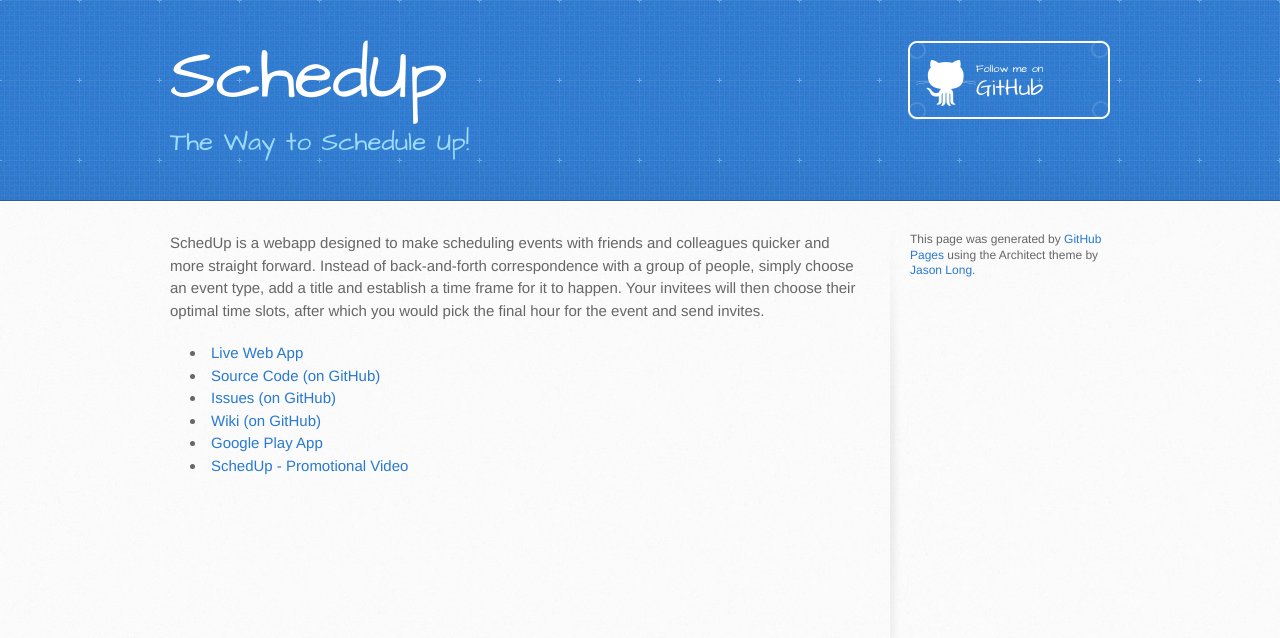
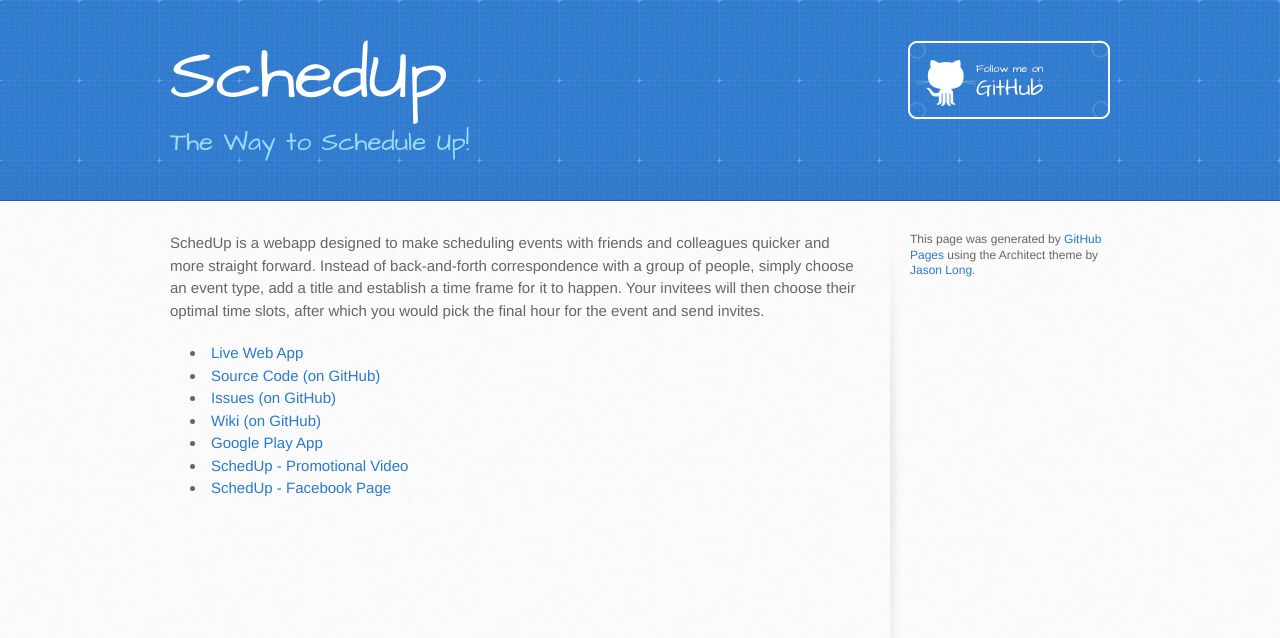
Before and after one commit to schedup/schedup.github.io, a Jekyll site: the page built from index.html, in a window 1280 px wide. Shown: the top 638 px of the page. Built offline with Jekyll 4.4.1, drawn with Linux system fonts in a browser that asks for light colours; Markdown is read by kramdown in place of the engine named in the settings.

Commit message:
facebook page

```diff
--- a/index.html
+++ b/index.html
@@ -18,4 +18,5 @@
   <li><a href="https://github.com/schedup/schedup/wiki">Wiki (on GitHub)</a></li>
   <li><a href="https://play.google.com/store/apps/details?id=com.appspot.schedup">Google Play App</a></li>
   <li><a href="http://www.youtube.com/watch?v=mI5W77542us">SchedUp - Promotional Video</a></li>
+  <li><a href="https://www.facebook.com/schedupapp">SchedUp - Facebook Page</a></li>
 </ul>
```
